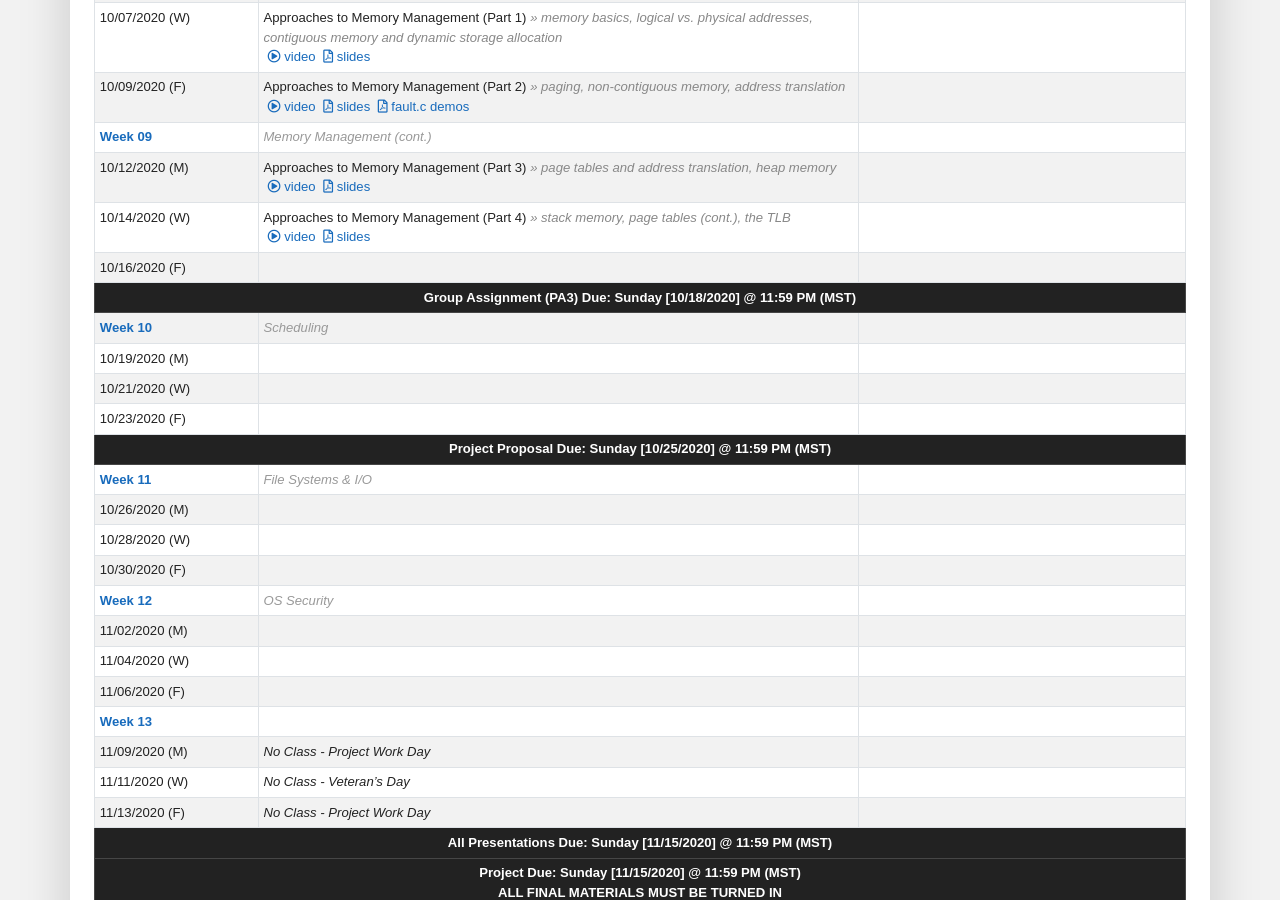
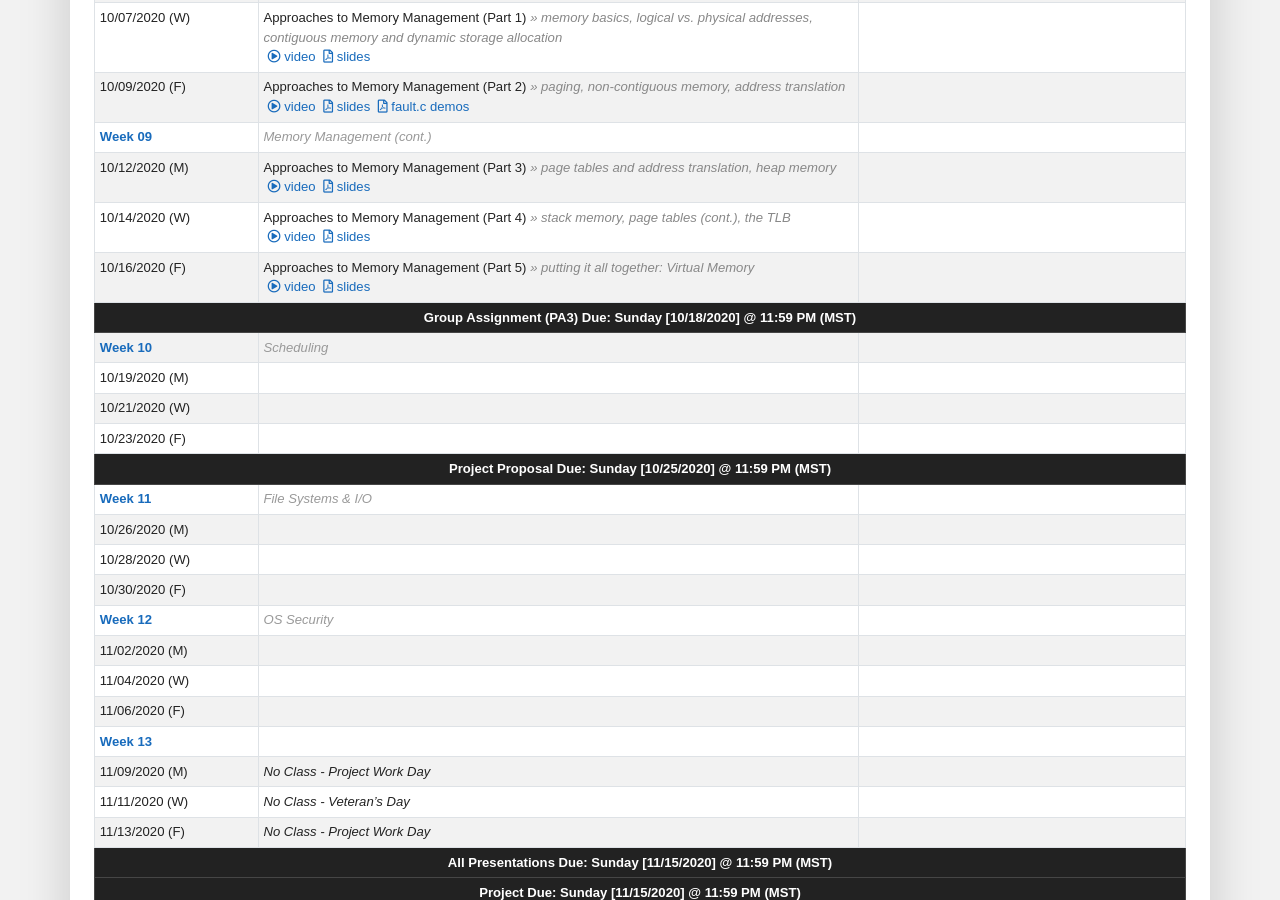
Before and after one commit to traviswpeters/cs460-2020-fall, a Jekyll site: the page built from index.md, in a window 1280 px wide and 900 px high, scrolled down 3519 px. Built offline with Jekyll 4.4.1, drawn with Linux system fonts in a browser that asks for light colours; nearby versions of some CDN libraries; some web fonts are replaced; comment, search, counter and statistics services are not loaded.

Commit message:
slides+url for today

```diff
--- a/index.md
+++ b/index.md
@@ -590,9 +590,9 @@ Discussing the revised project format + PA3
 <td markdown="span">10/16/2020 (F)</td>
 <!-- Topics & Lecture Details Here -->
 <td markdown="span" markdown="1">
-<!-- - Approaches to Memory Management (Part 5) _>> putting it all together: Virtual Memory_{:.text-muted}
-[video](){:.video}
-[slides](files/cs460-07-memory-p5.pdf){:.slides} -->
+- Approaches to Memory Management (Part 5) _>> putting it all together: Virtual Memory_{:.text-muted}
+[video](https://zoom.us/rec/share/jli8pVS1KJclsO0c4EQ-Y1Ug1gItxz8EGk7oxxi43vE9o3HN49Y9nmfhBx8AJBVN.Tn-fOBMJIi6lFJed){:.video}
+[slides](files/cs460-07-memory-p5.pdf){:.slides}
 </td>
 <!-- Assignments & Reading Here -->
 <td markdown="span">
```
Also changed, not shown: 1 other file.
